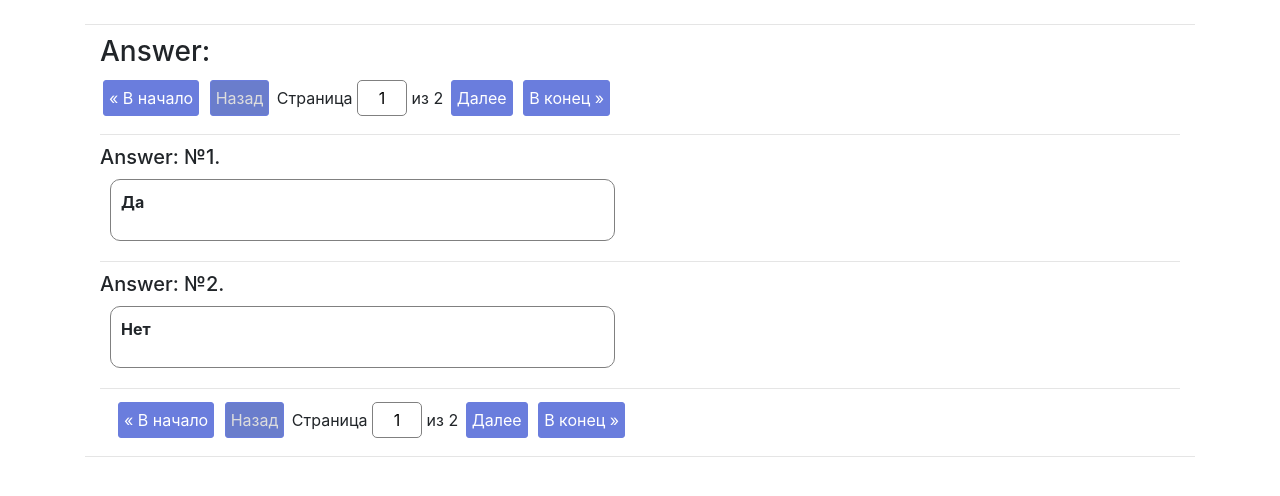
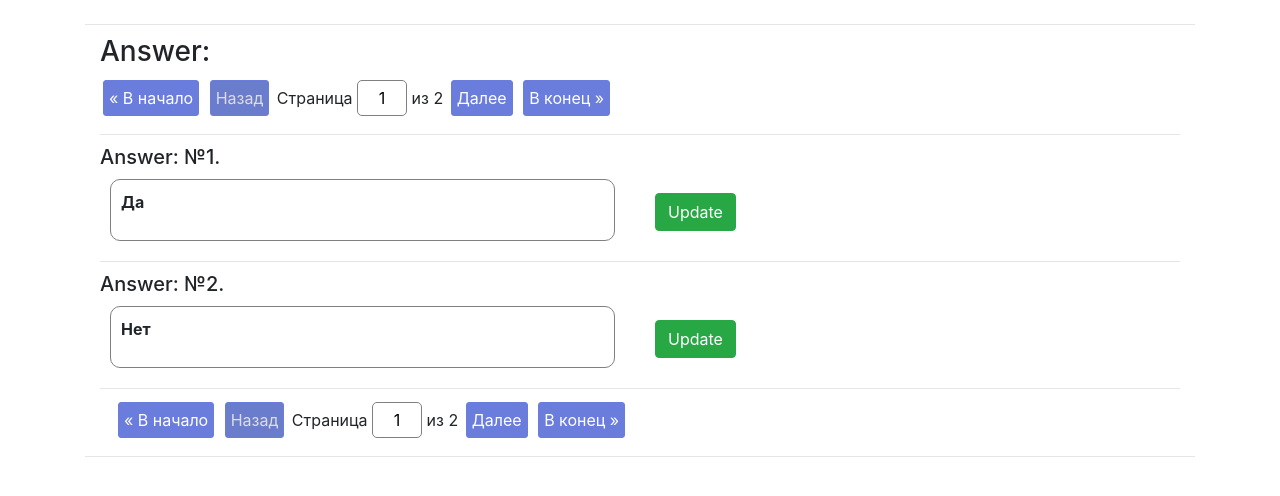
Before and after one commit to Illarionov81/python_group_5_homework_exam_7_Alexander_Illarionov, a Django app: page /poll/1/ in a window 1280 px wide. Shown: the part 252-748 px from the top of the page. Run offline with Django 3.2, Linux system fonts and the light colour scheme; data comes from the database, SQL or seed files in the repository; some libraries are stand-ins or nearby versions.

Commit message:
добавленны представления редактирования ответа к вопросу

```diff
--- a/source/main/urls.py
+++ b/source/main/urls.py
@@ -16,7 +16,8 @@ Including another URLconf
 from django.contrib import admin
 from django.urls import path
 
-from webapp.views import PollView, OnePollView, PollCreateView, PollUpdateView, PollDeleteView, ArticleCreateView
+from webapp.views import PollView, OnePollView, PollCreateView, PollUpdateView, PollDeleteView, AnswerCreateView, \
+    AnswerUpdateView
 
 urlpatterns = [
     path('admin/', admin.site.urls),
@@ -26,6 +27,8 @@ urlpatterns = [
     path('poll/<int:pk>/update/', PollUpdateView.as_view(), name='poll_update_view'),
     path('poll/<int:pk>/delete/', PollDeleteView.as_view(), name='poll_delete'),
 
-    path('poll/<int:pk>/comments/add', ArticleCreateView.as_view(), name='poll_comment_add'),
+    path('poll/<int:pk>/answer/add/', AnswerCreateView.as_view(), name='poll_answer_add'),
+    path('answer/<int:pk>/update/', AnswerUpdateView.as_view(), name='answer_update'),
+
 
 ]
--- a/source/webapp/templates/choice/choice_create.html
+++ b/source/webapp/templates/choice/choice_create.html
@@ -1,6 +1,12 @@
 {% extends 'base.html' %}
 
 {% block title %}Create{% endblock %}
+
+{% block menu %}
+    <li class="nav-item px-3">
+        <a class="navbar-brand"  href="{% url 'polls' %}" >Отмена</a>
+    </li>
+{% endblock %}
 
 {% block contant %}
     <h3 class=" col-md-6 pt-4"><b>Create Answer</b></h3>
--- a/source/webapp/templates/poll/poll_detail_view.html
+++ b/source/webapp/templates/poll/poll_detail_view.html
@@ -11,7 +11,7 @@
         <h1 class="pt-5"><b>Опрос №: {{ poll.pk }}.
             <a href="{% url 'poll_update_view' poll.pk %}" ><button type="button"  class="btn btn-success">Update</button></a>
             <a href="{% url 'poll_delete' poll.pk %}" ><button type="button"  class="btn btn-danger">Delete. </button></a>
-            <a href="{% url 'poll_comment_add' poll.pk %}"><button type="button"  class="btn btn-warning">Add answer</button></a>
+            <a href="{% url 'poll_answer_add' poll.pk %}"><button type="button"  class="btn btn-warning">Add answer</button></a>
         </b></h1>
         <div class="box">
             {{ poll.question | linebreaks }}
@@ -35,20 +35,16 @@
     <hr>
     <div class="row">
         <div class="col col-lg-6">
-{#            <h3><a href="{% url 'task_view' answer.pk %}">№{{ task.pk }}. Status: <b>{{ task.status.get_status_display }}</b></a> </h3>#}
             <h5> Answer: №{{ answer.pk }}.</h5>
             <div class="box">
                 <p><b>{{ answer.choice_answer }}</b></p>
             </div>
         </div>
-{#        <div class="coL col-lg-1 mt-5">#}
-{#            <a href="{% url 'task_update_view' task.pk %}" ><button type="submit"  class="btn btn-success">Update</button></a>#}
-{#        </div>#}
+        <div class="coL col-lg-1 mt-5">
+            <a href="{% url 'answer_update' answer.pk %}" ><button type="button"  class="btn btn-success">Update</button></a>
+        </div>
 {#        <div class="coL col-lg-1 mt-5">#}
 {#            <a href="{% url 'task_delete_view' task.pk %}" ><button type="submit"  class="btn btn-danger">Delete</button></a>#}
-{#        </div>#}
-{#        <div class="coL col-lg-1 mt-5">#}
-{#            <a href="{% url 'task_view' task.pk %}" ><button type="submit"  class="btn btn-warning"> View </button></a>#}
 {#        </div>#}
     </div>
     {% endfor %}
```
Also changed, not shown: source/webapp/views/choice_view.py (+10 -1 lines).
